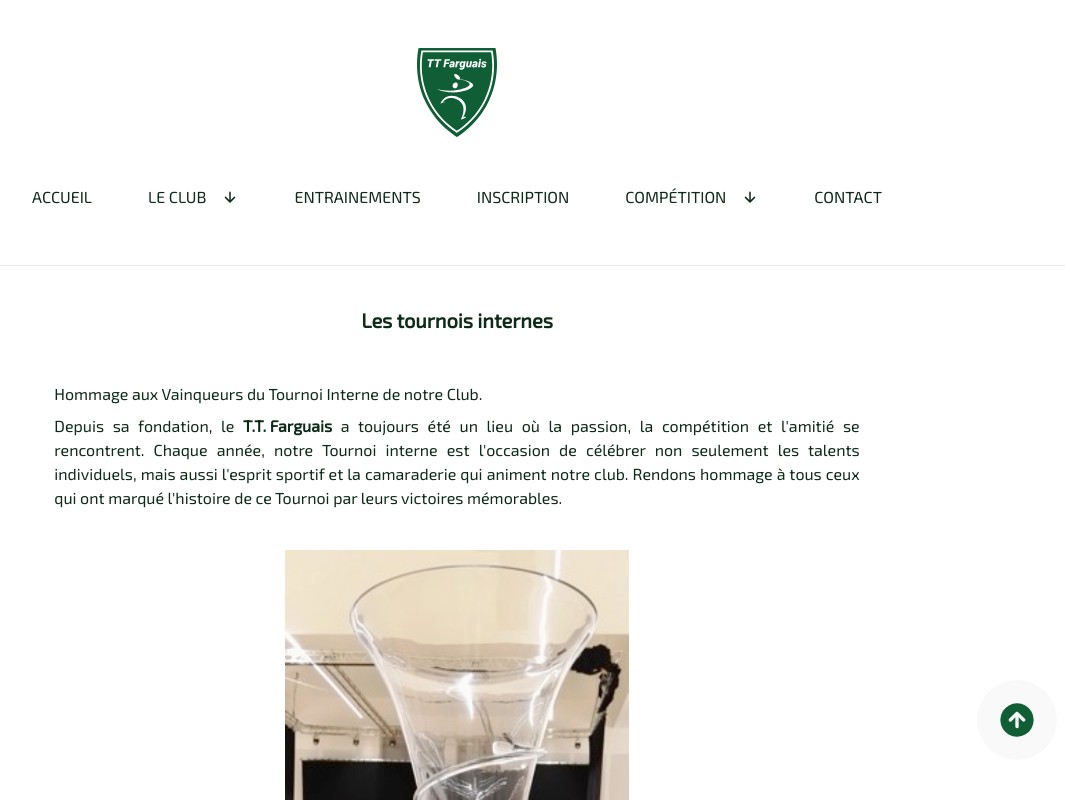
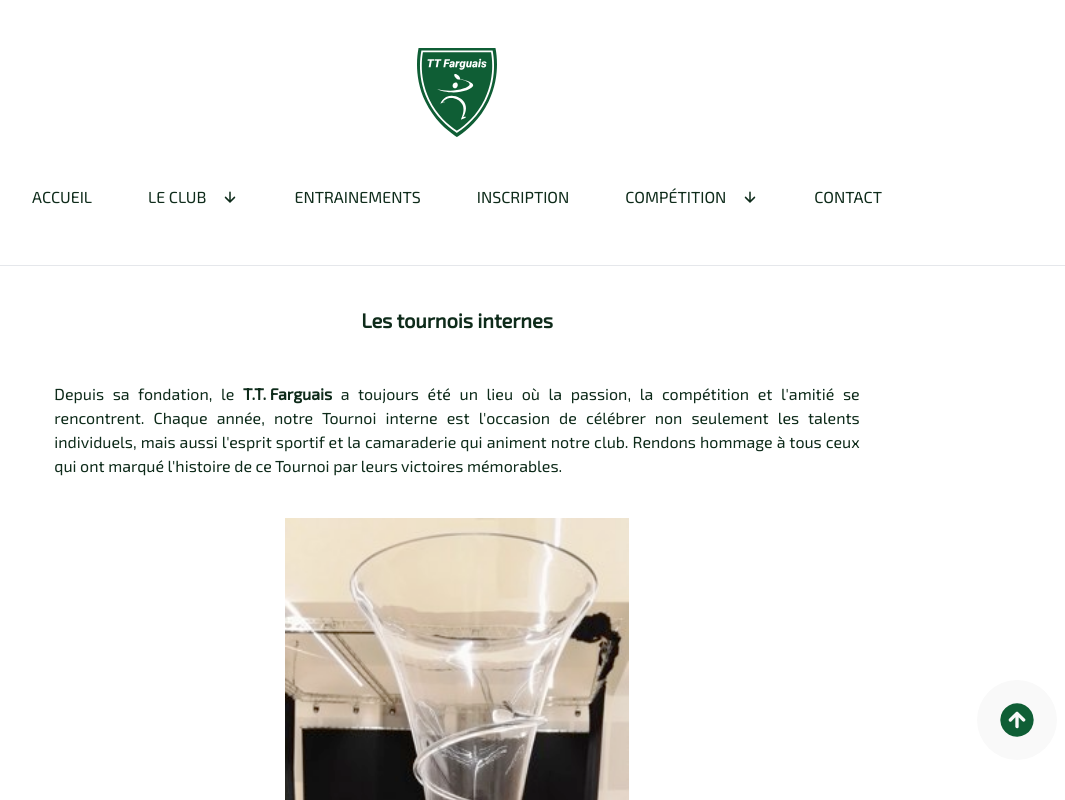
Before and after one commit to ttfarguais/ttfarguais, a Next.js app: page /tournois in a window 1280 px wide. Shown: the top 800 px of the page, without its empty margins (183-1248 px from the left). Built offline with nearby package versions, Linux system fonts and the light colour scheme.

Commit message:
Update Tournaments.jsx

```diff
--- a/app/src/components/Main/Tournaments/Tournaments.jsx
+++ b/app/src/components/Main/Tournaments/Tournaments.jsx
@@ -6,9 +6,6 @@ export default function Inscription({ trophys }) {
         Les tournois internes
       </h1>
 
-      <p className="text-justify mb-2">
-        Hommage aux Vainqueurs du Tournoi Interne de notre Club.
-      </p>
       <p className="text-justify mb-10">Depuis sa
         fondation, le <strong className="inline-block">T.T. Farguais</strong> a toujours été
         un lieu où la passion, la compétition et l&apos;amitié se rencontrent.
```
